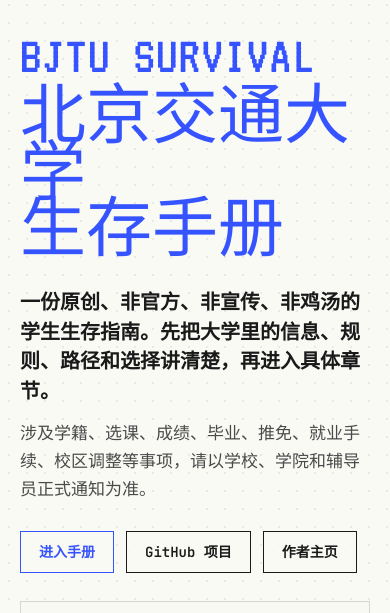
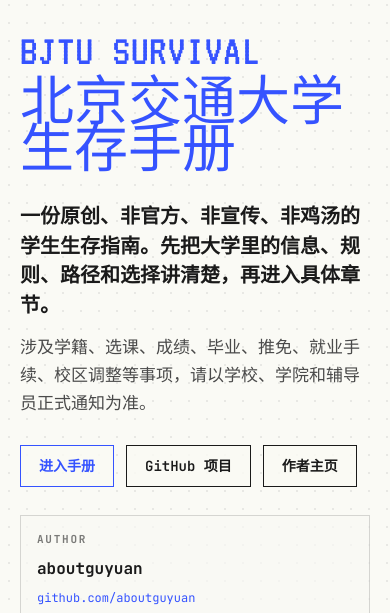
Before and after one commit to aboutguyuan/BJTU-book, a website: page index.html in a window 390 px wide. Shown: the part 184-797 px from the top of the page. Drawn offline with Linux system fonts and the light colour scheme.

Commit message:
Reduce homepage cover title size

```diff
--- a/style.css
+++ b/style.css
@@ -277,7 +277,7 @@ h1 {
   display: block;
   margin-bottom: 10px;
   font-family: var(--font-display);
-  font-size: clamp(72px, 7.8vw, 126px);
+  font-size: clamp(58px, 6.3vw, 96px);
   letter-spacing: 0.02em;
   white-space: nowrap;
 }
@@ -285,7 +285,7 @@ h1 {
 .title-cn {
   display: block;
   font-family: var(--font-display);
-  font-size: clamp(92px, 10vw, 160px);
+  font-size: clamp(72px, 7.8vw, 122px);
 }
 
 .cover-summary {
@@ -691,12 +691,12 @@ hr.pagebreak {
   }
 
   .title-en {
-    font-size: 54px;
+    font-size: 44px;
     white-space: normal;
   }
 
   .title-cn {
-    font-size: 66px;
+    font-size: 54px;
   }
 
   .cover-summary {
```
